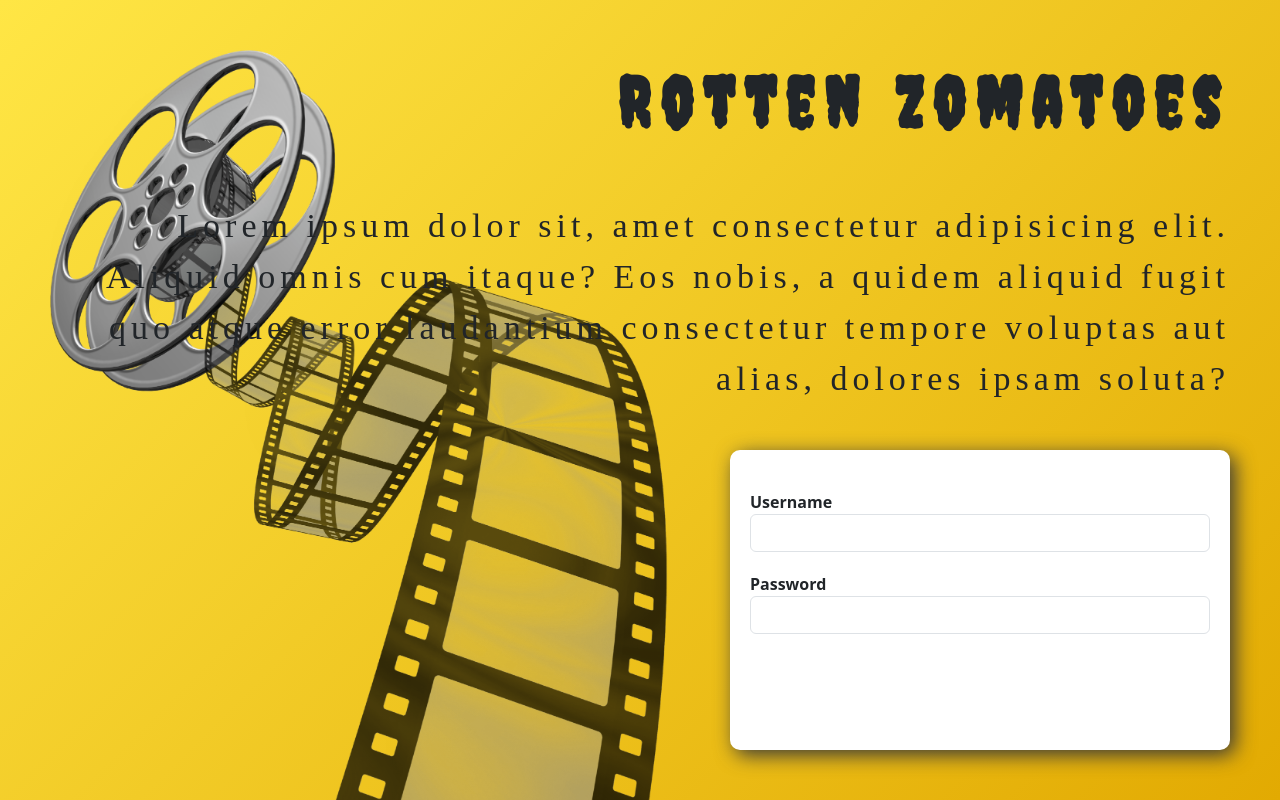
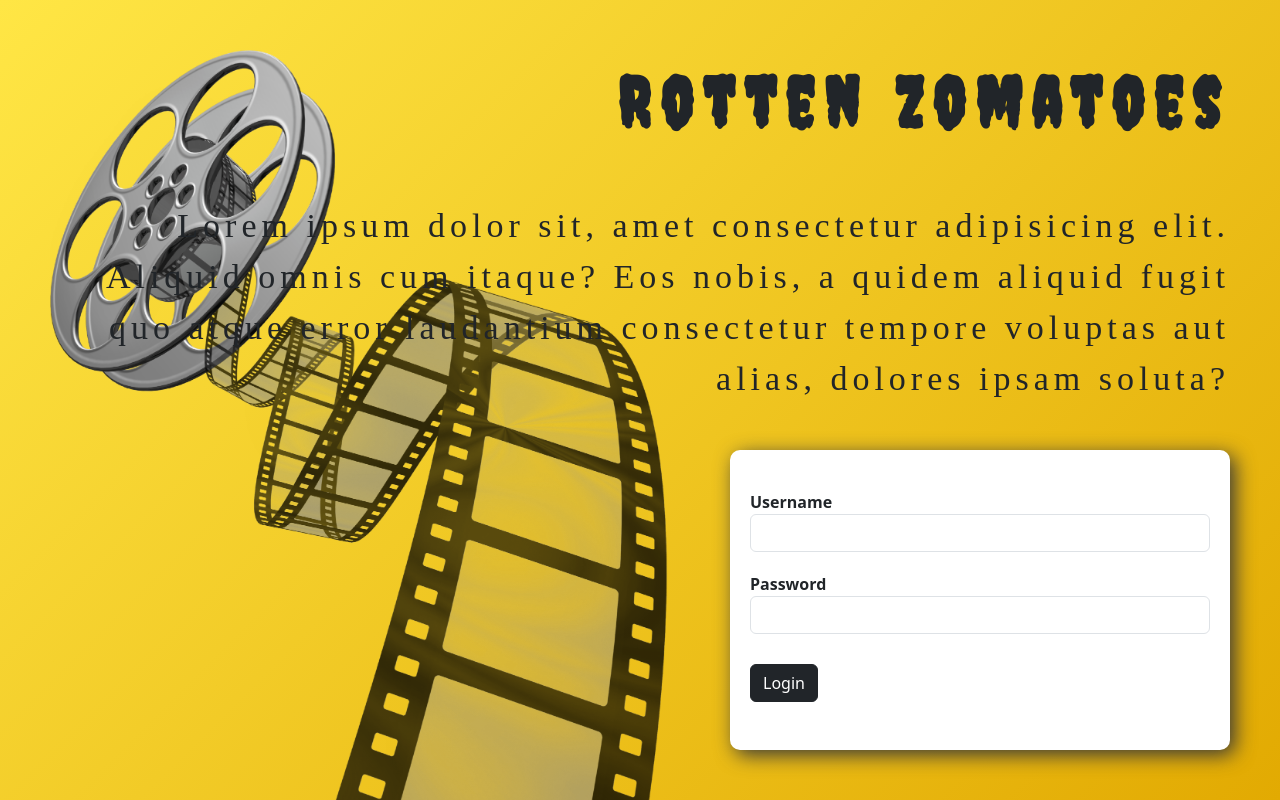
Before and after one commit to JoaquinHAcosta/angularZeroToHero, an Angular app: page /login in a window 1280 px wide. Shown: the top 800 px of the page. Built offline with nearby package versions, Linux system fonts and the light colour scheme; a web font is replaced by a local one.

Commit message:
login btn

```diff
--- a/src/app/login/login.component.html
+++ b/src/app/login/login.component.html
@@ -15,5 +15,8 @@
       <label for="pword">Password</label>
       <input type="text" name="pword" class="form-control" />
     </div>
+    <div class="btn-container">
+      <button class="btn btn-dark">Login</button>
+    </div>
   </div>
 </div>
--- a/src/app/login/login.component.scss
+++ b/src/app/login/login.component.scss
@@ -50,4 +50,10 @@
   label {
     font-weight: bold;
   }
+
+  .btn-container {
+    .btn {
+      margin-top: 30px;
+    }
+  }
 }
```
